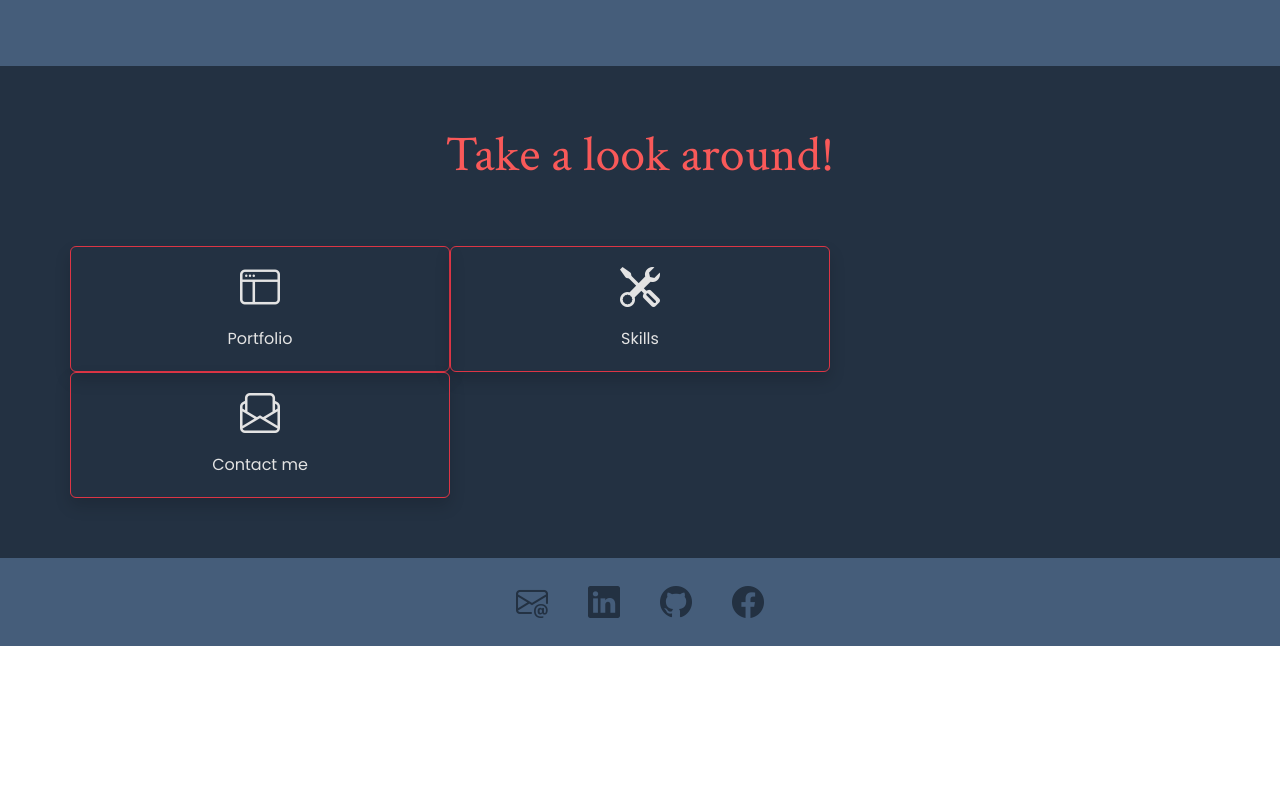
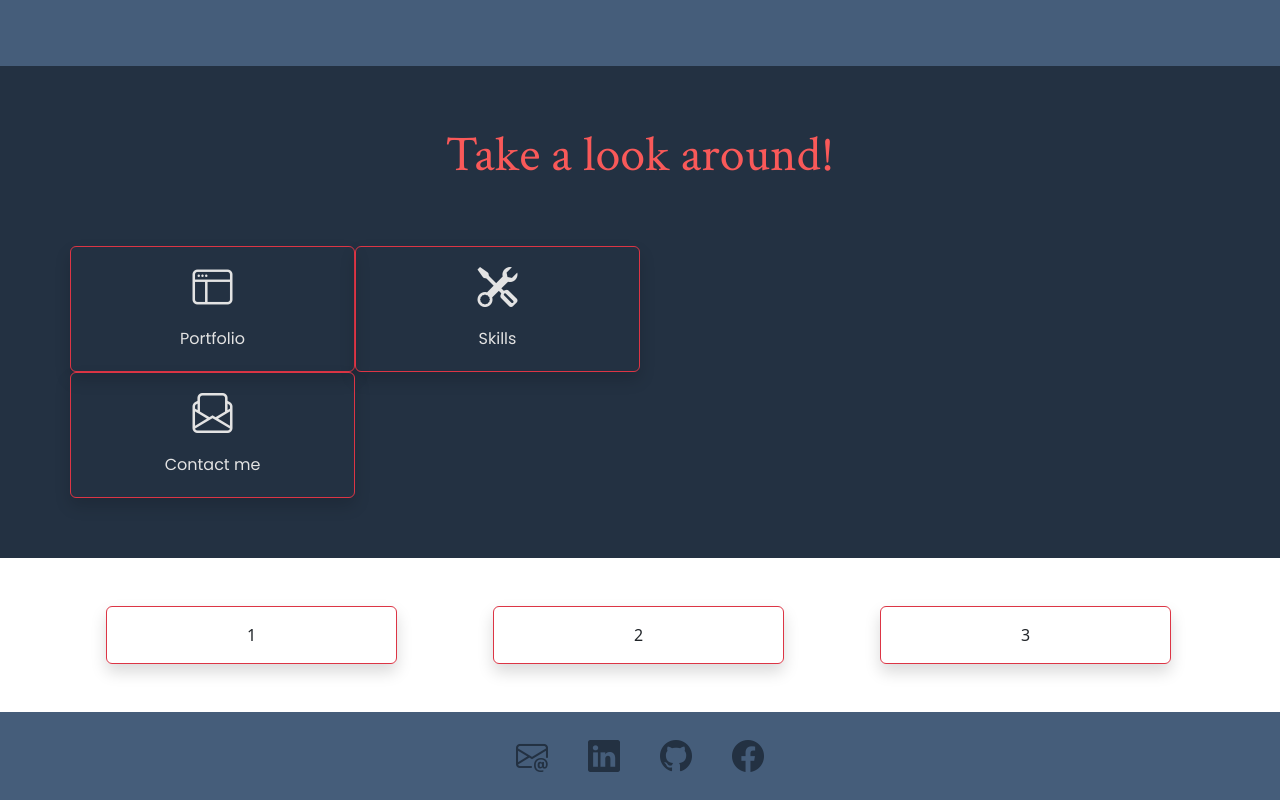
Before and after one commit to Queenstreetcoding/Queenstreet-coding, a plain HTML site: page index.html in a window 1280 px wide. Shown: the part 1398-2198 px from the top of the page. Before the commit the page ends 2044 px from the top, so only its background shows below. Drawn offline with nearby package versions, Linux system fonts and the light colour scheme.

Commit message:
Pushed to show problem with Bootstrap grids

```diff
--- a/index.html
+++ b/index.html
@@ -87,18 +87,18 @@
         <h2>Take a look around!</h2>
         <div class="container">
           <div class="row">
-            <div class="col-sm-4 border border-danger shadow rounded">
+            <div class="col-sm-3 border border-danger shadow rounded">
               <a href="/portfolio.html">
               <i class="bi bi-window-sidebar" style="font-size: 40px"></i>
               <p class="nav-text">Portfolio</p>
             </a>
             </div>
-            <div class="col-sm-4 border border-danger shadow rounded"">
+            <div class="col-sm-3 border border-danger shadow rounded"">
               <a href="/portfolio.html#skills">
               <i class="bi bi-tools" style="font-size: 40px"></i>
               <p class="nav-text">Skills</p>
             </div>
-            <div class="col-sm-4 border border-danger shadow rounded"">
+            <div class="col-sm-3 border border-danger shadow rounded"">
               <i class="bi bi-envelope-paper" style="font-size: 40px"></i>
               <p class="nav-text">Contact me</p>
             </a>
@@ -106,10 +106,28 @@
           </div>
         </div>
       </div>
-      <div class="col-sm">
       </div>
         </div>
       </section>
+      <section>
+      <div class="container">
+       <div class="row gx-5">
+        <div class="col-sm-3 text-center border border-danger shadow rounded m-5 p-3">
+          1
+        </div>
+        <div class="col-sm-3 text-center border border-danger shadow rounded m-5 p-3">
+           2
+        </div>
+        <div class="col-sm-3 text-center border border-danger shadow rounded m-5 p-3">
+          3
+        </div>
+       </div>
+      </div>
+    </section>
+
+
+
+
       <footer>
         <div class="container">
         <div class="contact-me">
```
Also changed, not shown: portfolio.html (+6 -0 lines).
